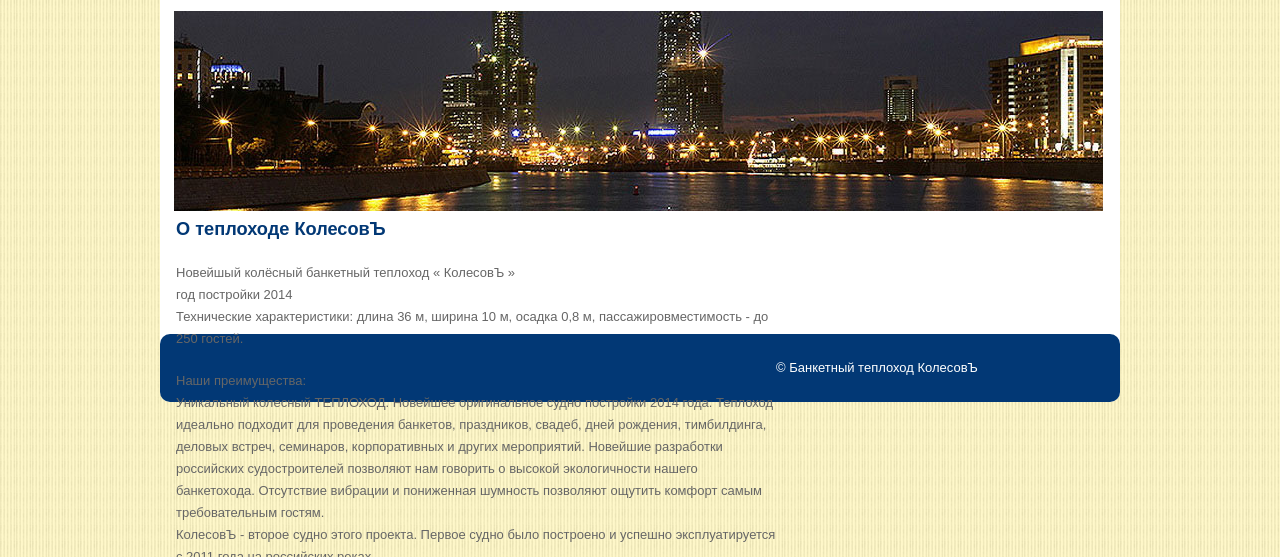
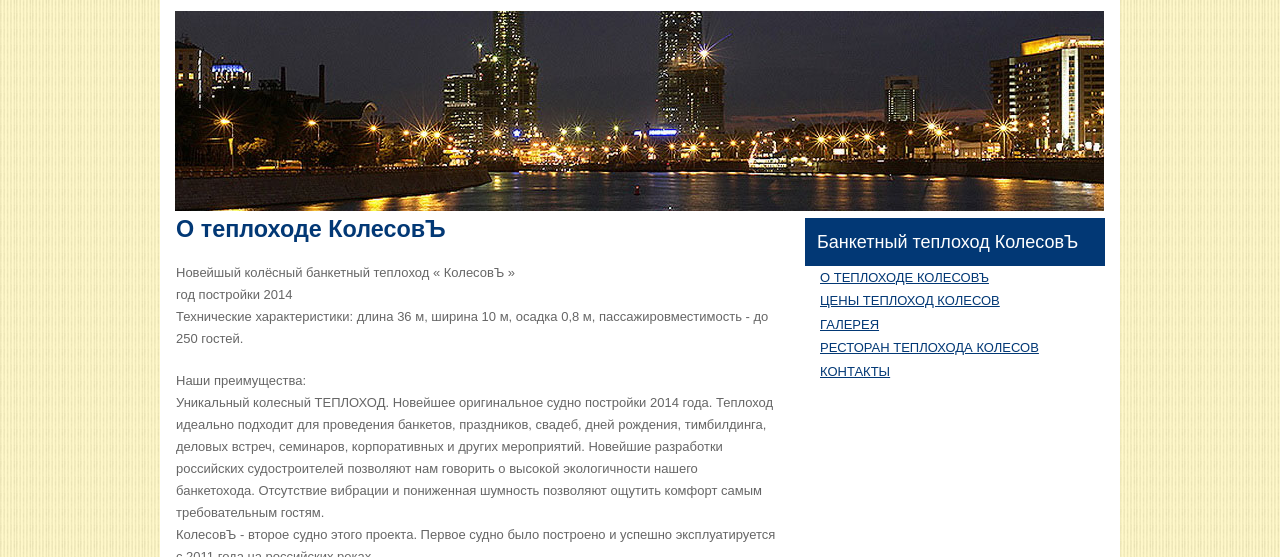
Before and after one commit to reder18/mine_sprite, a plain HTML site: page index.html in a window 1280 px wide. Shown: the part 243-800 px from the top of the page. Drawn offline with Linux system fonts and the light colour scheme.

Commit message:
change h2-size to 1.8em

```diff
--- a/css/style.css
+++ b/css/style.css
@@ -1,5 +1,5 @@
 html { margin:0; padding:0;}
-body { margin:0; padding:0; color:#666; font:normal 13px/22px Helvetice, Arial, sans-serif; background:#fff;}
+body { margin:0; padding:0; color:#666; font:normal 13px/22px Helvetice, Arial, sans-serif; background: url("../images/fon.png");}
 .clear { clear:both;}
 p { margin:0; padding:10px 0;}
 a { color:#0000ff; text-decoration:underline;}
@@ -14,10 +14,7 @@ form, menu, iframe { display:block; margin:0; padding:0; border:none;}
 ol, ul, dl, li, dt, dd { margin:0; padding:0; list-style:none;}
 * { outline:none;}
 
-body{
-	background: url(../images/fon.png);
 
-}
 
 .container {
 	background: white;
@@ -79,7 +76,7 @@ body{
 
 
 .picture {
-	margin: 0 0 0 14px;
+	margin: 0 0 0 15px;
 }
 
 
@@ -90,32 +87,36 @@ body{
 }
 
 .text h2{
-	font-size: 1.4em;
+	font-size: 1.8em;
 	color: #023875;
 }
 
 
 .sidebar{
-	width: 300px;
+	width: 315px;
 	float: right;
-	margin: 0 14px 0 0;
+
+
 }
 
 .sidebar h2 {
 	background: #023875;
+	margin: 0 15px 0 0;
 	color: white;
 	padding: 12px 12px;
-	height: 43px;
+	font-size: 18px;
+	line-height: 24px;
+	font-weight: normal;
 
 }
 
 .sidebar ul {
 	list-style-type: none;
 	text-transform: uppercase;
-	margin: 0 0 0 -10px;
 }
 .sidebar li{
 	line-height: 1.8em;
+	margin: 0 0 0 15px;
 }
 .sidebar li a{
 	color:#023875;
@@ -126,7 +127,7 @@ footer{
 	color: white;
 	background:#023875;
 	border-radius: 10px;
-	line-height: 48px;
+	line-height: 25px;
 	margin: 116px auto;
 
 }
@@ -134,5 +135,7 @@ footer p{
 	margin: 0 0 0 23px;
 }
 .clear:after{
-	content: ""; display: block; clear: both;
+	content: "";
+	display: block;
+	clear: both;
 }
--- a/index.html
+++ b/index.html
@@ -20,9 +20,9 @@
     <span id="work">работаем 24 часа 7 дней в неделю</span>
   </div>
  </header>
-<div class="logo">
+<div class="logo clear">
   <div><img class="picture" src="images/picture_sity.jpg" alt="Прогулка на теплоходе КолесовЪ"></div>
-  <div class="text clear">
+  <div class="text">
     <h2>О теплоходе КолесовЪ</h2>
     <p>Новейшый колёсный банкетный теплоход &laquo; КолесовЪ &raquo;<br>
       год постройки 2014 <br>
@@ -38,8 +38,8 @@
       Первое судно было построено и успешно эксплуатируется с 2011
       года на российских реках.</p>
   </div>
-  <div class="sidebar clear">
-   <h2>Банкетный теплоход КолесовЪ</h2>
+  <div class="sidebar">
+    <h2>Банкетный теплоход КолесовЪ</h2>
     <ul>
      <li><a href="#">О теплоходе КолесовЪ</a></li>
      <li><a href="#">Цены теплоход Колесов</a></li>
```
